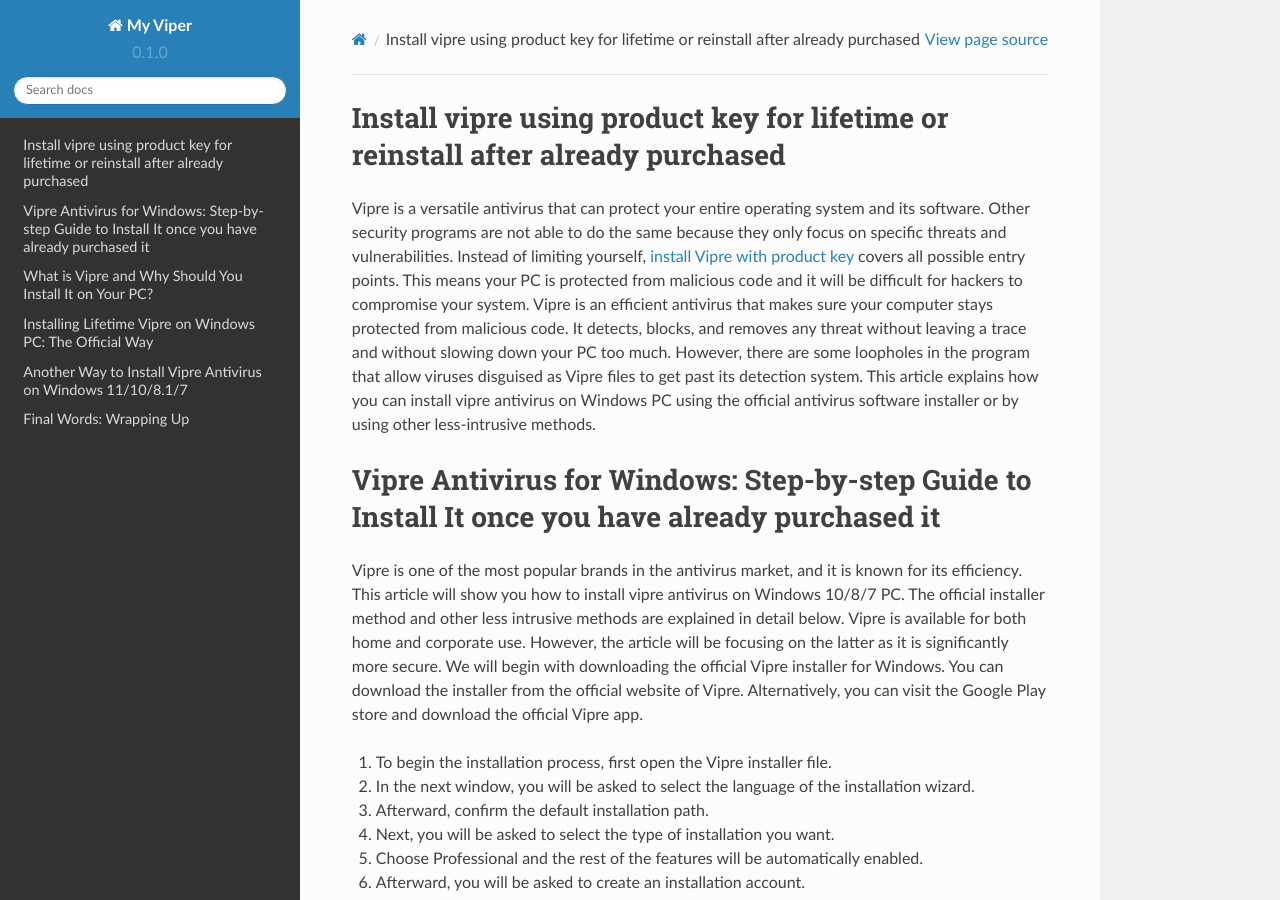
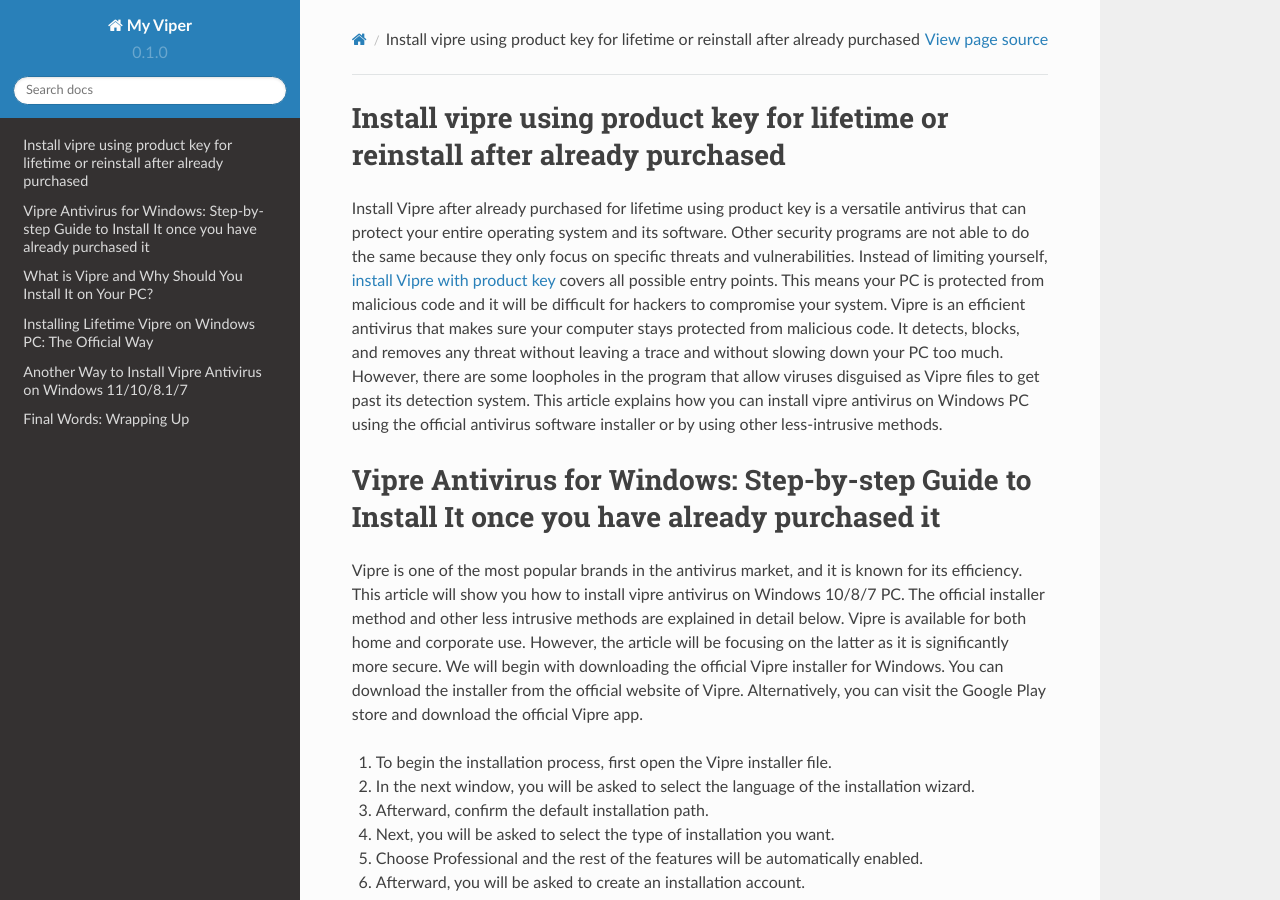
Before and after one commit to marshall85999/vipar, a Sphinx documentation site: the page built from docs/source/index.rst, in a window 1280 px wide and 900 px high. Built offline with Sphinx 7.4.7 and the Read the Docs theme 2.0.0, drawn with Linux system fonts in a browser that asks for light colours.

Commit message:
Update index.rst

```diff
--- a/docs/source/index.rst
+++ b/docs/source/index.rst
@@ -5,7 +5,7 @@
 Install vipre using product key for lifetime or reinstall after already purchased
 ===================================
 
-Vipre is a versatile antivirus that can protect your entire operating system and its software. Other security programs are not able to do the same because they only focus on specific threats and vulnerabilities. Instead of limiting yourself, `install Vipre with product key <https://vipar.readthedocs.io/>`_ covers all possible entry points. This means your PC is protected from malicious code and it will be difficult for hackers to compromise your system. Vipre is an efficient antivirus that makes sure your computer stays protected from malicious code. It detects, blocks, and removes any threat without leaving a trace and without slowing down your PC too much. However, there are some loopholes in the program that allow viruses disguised as Vipre files to get past its detection system. This article explains how you can install vipre antivirus on Windows PC using the official antivirus software installer or by using other less-intrusive methods.
+Install Vipre after already purchased for lifetime using product key is a versatile antivirus that can protect your entire operating system and its software. Other security programs are not able to do the same because they only focus on specific threats and vulnerabilities. Instead of limiting yourself, `install Vipre with product key <https://vipar.readthedocs.io/>`_ covers all possible entry points. This means your PC is protected from malicious code and it will be difficult for hackers to compromise your system. Vipre is an efficient antivirus that makes sure your computer stays protected from malicious code. It detects, blocks, and removes any threat without leaving a trace and without slowing down your PC too much. However, there are some loopholes in the program that allow viruses disguised as Vipre files to get past its detection system. This article explains how you can install vipre antivirus on Windows PC using the official antivirus software installer or by using other less-intrusive methods.
 
 Vipre Antivirus for Windows: Step-by-step Guide to Install It once you have already purchased it
 ===================================
```
